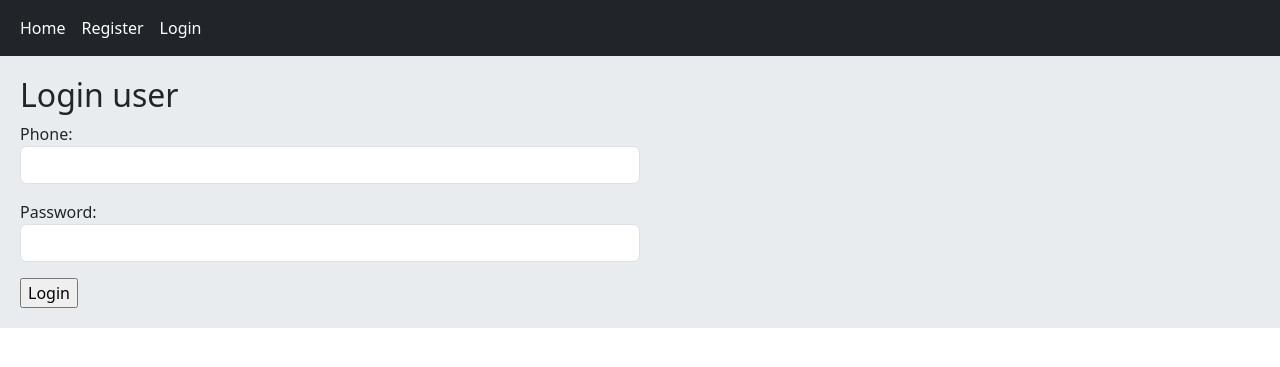
After one commit to arashkarimi1999/shop_mongard, a Django app: a page that uses templates/inc/navbar.html in a window 1280 px wide. The commit adds this page. Shown: the top 367 px of the page. Run offline with Django 4.2, Linux system fonts and the light colour scheme.

Commit message:
add (login, logout)s view, template, form

```diff
--- a/accounts/forms.py
+++ b/accounts/forms.py
@@ -25,6 +25,7 @@ class UserCreationForm(forms.ModelForm):
         if commit:
             user.save()
         return user
+
 
 class UserChangeForm(forms.ModelForm):
     password = ReadOnlyPasswordHashField(
@@ -59,3 +60,16 @@ class UserRegisterationForm(forms.Form):
 
 class VerifyCodeForm(forms.Form):
     code = forms.IntegerField()
+
+
+class UserLoginForm(forms.Form):
+    phone = forms.CharField(
+        widget=forms.TextInput(
+            attrs={"class":"form-control"}
+        )
+    )
+    password = forms.CharField(
+        widget=forms.PasswordInput(
+            attrs={"class":"form-control"}
+        )
+    )
--- /dev/null
+++ b/accounts/templates/accounts/login.html
@@ -0,0 +1,11 @@
+{% extends 'base.html' %}
+
+{% block content %}
+    <h2>Login user</h2>
+
+    <form action="" method="post" class="col-md-6" novalidate>
+        {% csrf_token %}
+        {{ form.as_p }}
+        <input type="submit" value="Login">
+    </form>
+{% endblock %}
--- a/accounts/urls.py
+++ b/accounts/urls.py
@@ -6,4 +6,7 @@ app_name = 'accounts'
 urlpatterns = [
     path('register/', views.UserRegisterView.as_view(), name='user_register'),
     path('verify/', views.UserRegisterVerifyCodeView.as_view(), name='verify_code'),
+    path('login/', views.UserLoginView.as_view(), name='user_login'),
+    path('verify_login/', views.UserLoginVerifyCodeView.as_view(), name='verify_login_code'),
+    path('logout/', views.UserLogoutView.as_view(), name='user_logout'),
 ]
--- a/accounts/views.py
+++ b/accounts/views.py
@@ -1,10 +1,15 @@
 from django.shortcuts import render, redirect
 from django.views import View
-from .forms import UserRegisterationForm, VerifyCodeForm
+from .forms import UserRegisterationForm, VerifyCodeForm, UserLoginForm
 import random
 from utils import send_otp_code
 from .models import OtpCode, User
 from django.contrib import messages
+from django.http.response import HttpResponse
+from django.http.request import HttpRequest
+from typing import Any
+from django.contrib.auth import authenticate, login, logout
+from django.contrib.auth.mixins import LoginRequiredMixin
 
 
 class UserRegisterView(View):
@@ -62,3 +67,72 @@ class UserRegisterVerifyCodeView(View):
                 messages.error(request, 'this code is wrong.', 'danger')
                 return redirect('accounts:verify_code')
         return redirect('home:home')
+
+
+class UserLoginView(View):
+    form_class = UserLoginForm
+    template_name = "accounts/login.html"
+
+    def dispatch(self, request: HttpRequest, *args: Any, **kwargs: Any) -> HttpResponse:
+        if request.user.is_authenticated:
+            return redirect("home:home")
+        return super().dispatch(request, *args, **kwargs)
+
+    def get(self, request):
+        form = self.form_class()
+        return render(request, self.template_name, {"form": form})
+
+    def post(self, request):
+        form = self.form_class(request.POST)
+        if form.is_valid():
+            random_code = random.randint(1000, 9999)
+            send_otp_code(form.cleaned_data['phone'], random_code)
+            OtpCode.objects.create(
+                phone_number=form.cleaned_data['phone'],
+                code=random_code
+            )
+            request.session['user_login_info'] = {
+                'phone_number': form.cleaned_data['phone'],
+                'password': form.cleaned_data['password']
+            }
+            messages.success(request, 'we sent you a code.', 'success')
+            return redirect('accounts:verify_login_code')
+
+        return render(request, self.template_name, {"form": form})
+
+
+class UserLoginVerifyCodeView(View):
+    form_class = VerifyCodeForm
+
+    def get(self, request):
+        form = self.form_class
+        return render(request, 'accounts/verify.html', {'form': form})
+
+    def post(self, request):
+        user_session = request.session['user_login_info']
+        code_instanse = OtpCode.objects.get(phone_number=user_session['phone_number'])
+        form = self.form_class(request.POST)
+        if form.is_valid():
+            cd = form.cleaned_data
+            if cd['code'] == code_instanse.code:
+                user = authenticate(request, username=user_session['phone_number'], password=user_session["password"])
+                if user is not None:
+                    login(request, user)
+                    code_instanse.delete()
+                    messages.success(request, "You logged in successfully", 'success')
+                    return redirect("home:home")
+                else:
+                    messages.error(request, "username or password is wrong", 'warning')
+                    return redirect("accounts:user_login")
+            else:
+                messages.error(request, 'this code is wrong.', 'danger')
+                return redirect('accounts:verify_login_code')
+        return redirect('home:home')
+
+
+class UserLogoutView(LoginRequiredMixin, View):
+
+    def get(self, request):
+        logout(request)
+        messages.success(request, "You Logged out successfully", "success")
+        return redirect("home:home")
--- a/templates/inc/navbar.html
+++ b/templates/inc/navbar.html
@@ -2,7 +2,12 @@
   <div class="container-fluid">
     <div class="navbar-nav">
       <a class="nav-link active" href="{% url 'home:home' %}">Home</a>
-      <a class="nav-link active" href="{% url 'accounts:user_register' %}">Register</a>
+      {% if user.is_authenticated %}
+        <a class="nav-link active" href="{% url 'accounts:user_logout' %}">Logout</a>
+      {% else %}
+        <a class="nav-link active" href="{% url 'accounts:user_register' %}">Register</a>
+        <a class="nav-link active" href="{% url 'accounts:user_login' %}">Login</a>
+      {% endif %}
     </div>
   </div>
 </nav>
```
